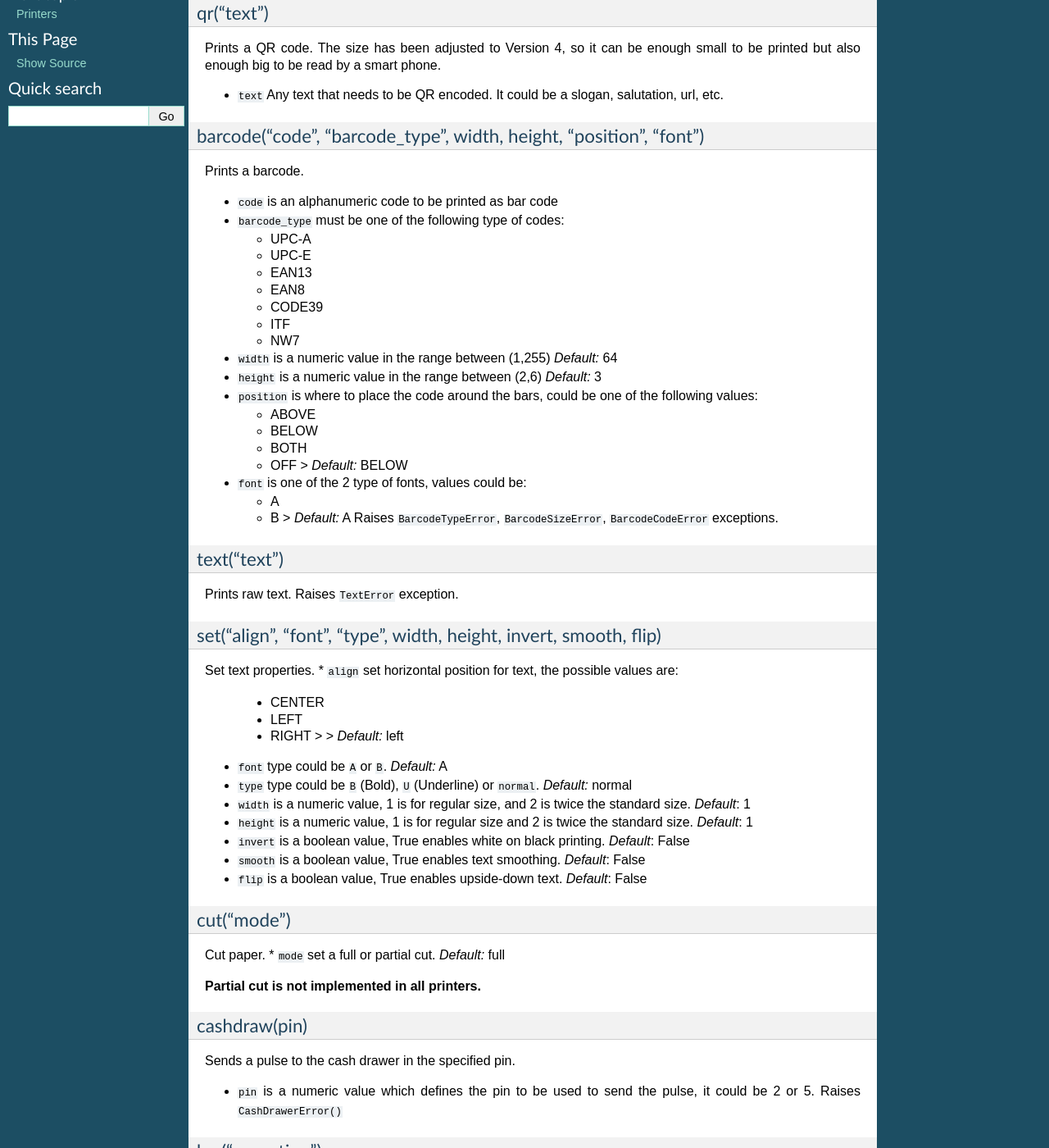
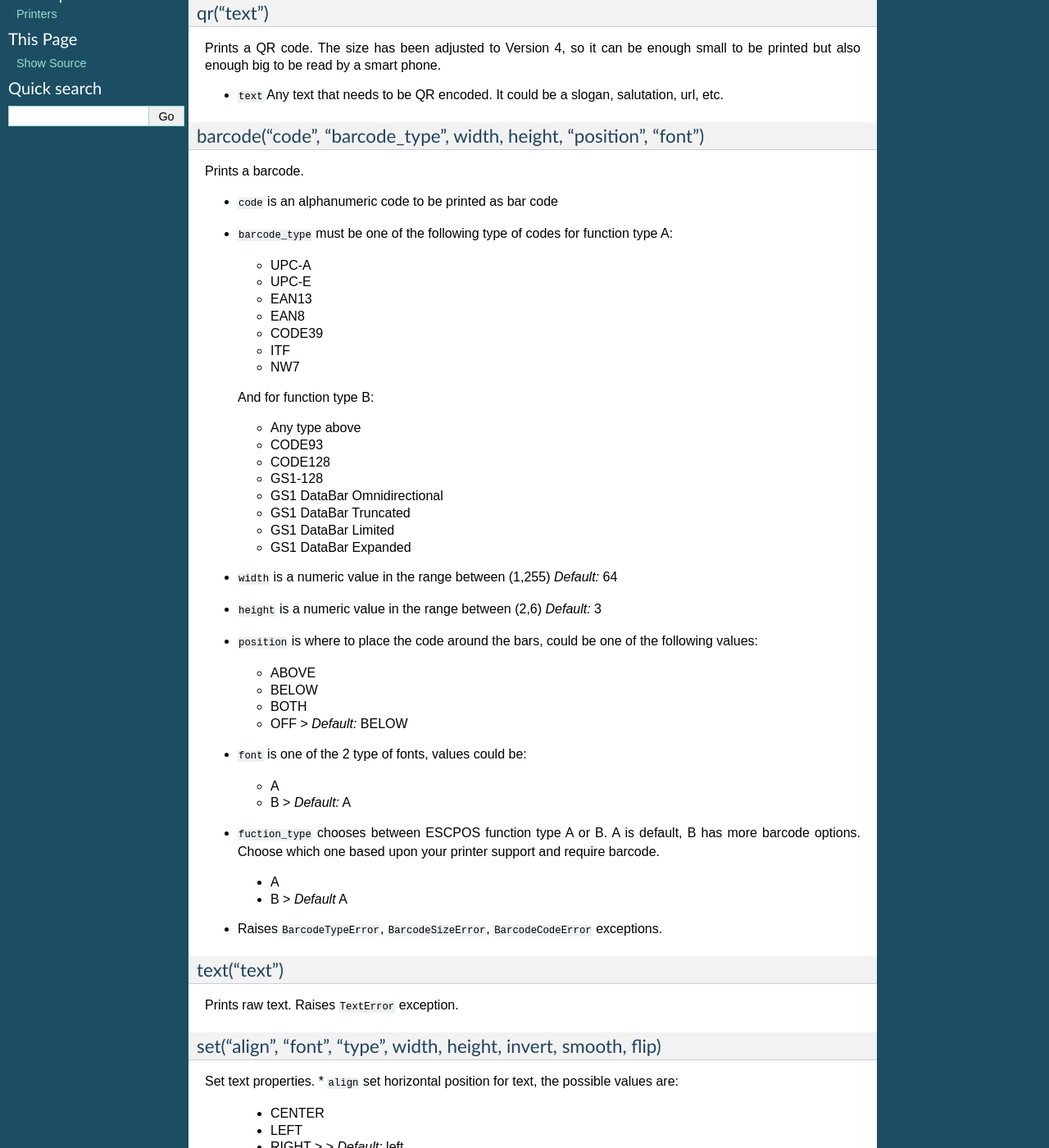
Before and after one commit to python-escpos/python-escpos, a Sphinx documentation site: the page built from doc/user/methods.rst, in a window 1280 px wide and 1400 px high, scrolled down 427 px. Shown: the whole window at 82% size. Built offline with Sphinx 7.4.7, drawn with Linux system fonts in a browser that asks for light colours; pages that are not in the unit, such as notebooks, are missing from menus.

Commit message:
Update documentation for barcode function type B

```diff
--- a/doc/user/methods.rst
+++ b/doc/user/methods.rst
@@ -36,7 +36,7 @@ barcode("code", "barcode\_type", width, height, "position", "font")
 Prints a barcode.
 
 * ``code`` is an alphanumeric code to be printed as bar code
-* ``barcode_type`` must be one of the following type of codes:
+* ``barcode_type`` must be one of the following type of codes for function type A:
 
   * UPC-A
   * UPC-E
@@ -45,6 +45,18 @@ Prints a barcode.
   * CODE39
   * ITF
   * NW7
+
+  And for function type B:
+
+  * Any type above
+  * CODE93
+  * CODE128
+  * GS1-128
+  * GS1 DataBar Omnidirectional
+  * GS1 DataBar Truncated
+  * GS1 DataBar Limited
+  * GS1 DataBar Expanded
+
 
 * ``width`` is a numeric value in the range between (1,255) *Default:* 64
 * ``height`` is a numeric value in the range between (2,6) *Default:* 3
@@ -58,7 +70,14 @@ Prints a barcode.
 * ``font`` is one of the 2 type of fonts, values could be:
 
   * A
-  * B > *Default:* A Raises ``BarcodeTypeError``, ``BarcodeSizeError``, ``BarcodeCodeError`` exceptions.
+  * B > *Default:* A
+
+*  ``fuction_type`` chooses between ESCPOS function type A or B. A is default, B has more barcode options. Choose which one based upon your printer support and require barcode.
+
+  * A
+  * B > *Default* A
+
+* Raises ``BarcodeTypeError``, ``BarcodeSizeError``, ``BarcodeCodeError`` exceptions.
 
 text("text")
 ^^^^^^^^^^^^
```
